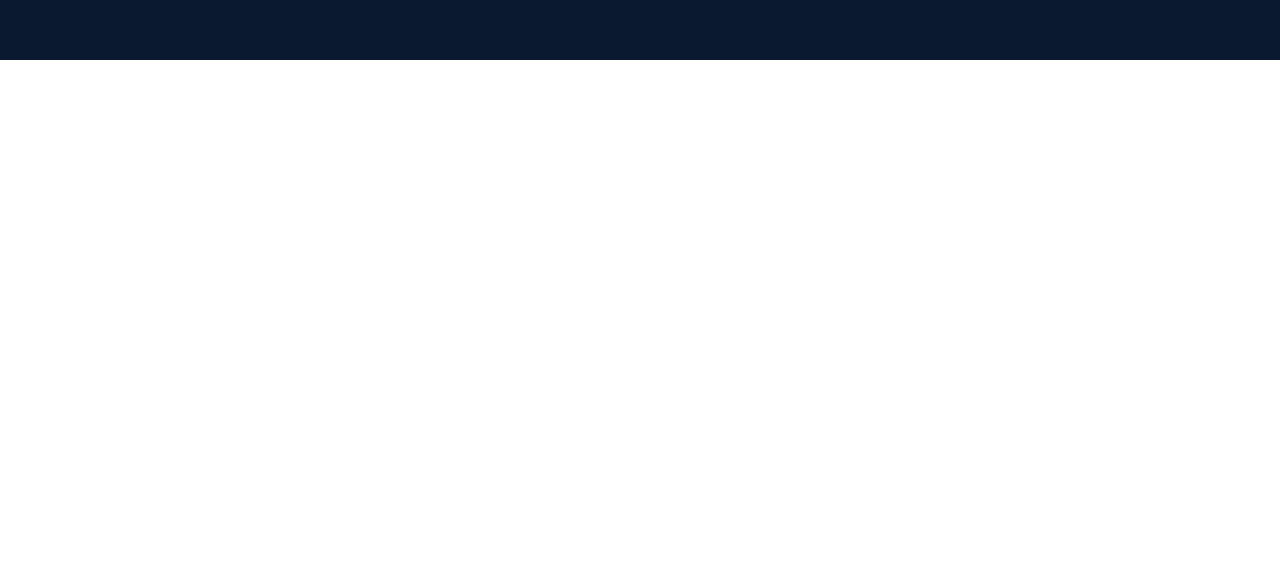
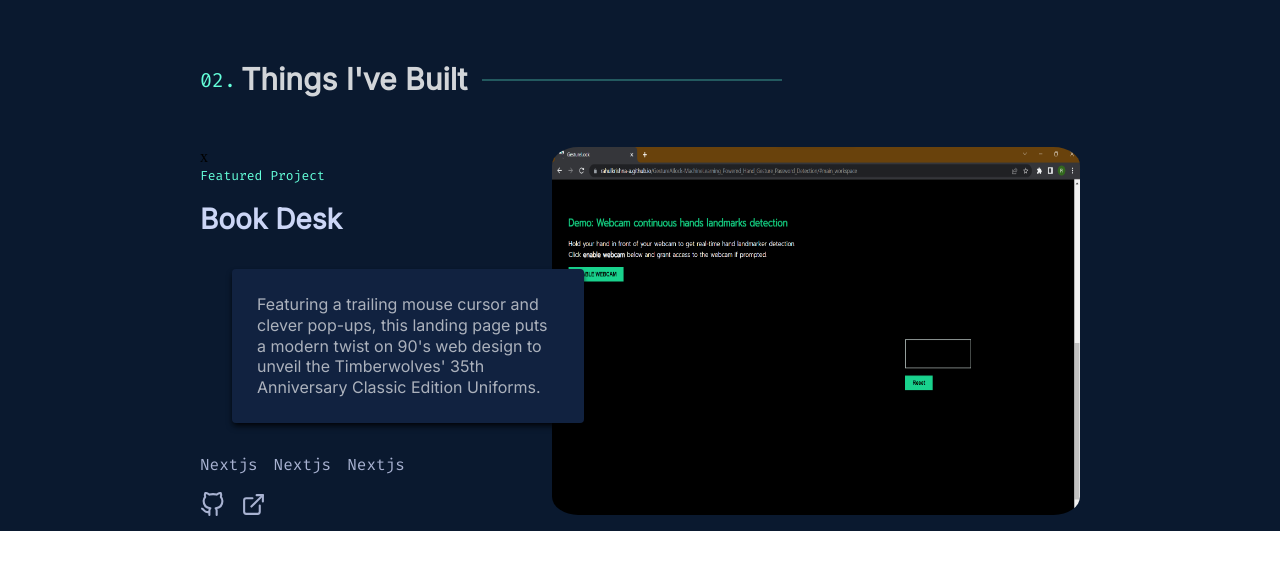
Before and after one commit to RahulKrishna-A/Portfolio, a React (Vite) app in the folder Portfolio/: page / in a window 1280 px wide. Shown: the part 1748-2317 px from the top of the page. Before the commit the page ends 1808 px from the top, so only its background shows below. Built offline with nearby package versions, Linux system fonts and the light colour scheme.

Commit message:
Added basic structure of Project

```diff
--- a/Portfolio/src/Sections/Comps Stylesheets/About_left.css
+++ b/Portfolio/src/Sections/Comps Stylesheets/About_left.css
@@ -40,7 +40,7 @@
 .line_horizontal{
     height: 0;
     width: 300px;
-    border:1px solid rgba(136, 146, 176, 0.68);
+    border:0.5px solid rgba(100, 255, 218, 0.28);
     margin-left: 10px;
     display: inline-block;
 }
--- /dev/null
+++ b/Portfolio/src/Sections/Comps Stylesheets/Projects.css
@@ -0,0 +1,92 @@
+.project_container{
+    width:100%;
+    height:25rem;
+    /*background-color: #f3b30e;*/
+    padding: 1rem 0;
+    margin: 2rem 0 3rem 0;
+    display: flex;
+}
+.Featured_Project{
+    font-size: 13px;
+    color: var(--green);
+    font-family: var(--font-mono);
+    font-weight: 400;
+    margin-bottom: 1rem;
+}
+
+.Project_Name{
+    color: var(--lightest-slate);
+    font-size: clamp(24px, 5vw, 28px);
+    font-family: var(--font-sans);
+    font-weight: 600;
+
+}
+
+@media (max-width: 500px) {
+    .Project_Name{
+        font-size: 18px;
+    }
+
+}
+
+.Project_Description{
+    width: 100%;
+    box-shadow:0 4px 6px -1px rgba(0,0,0,.7) ,0 2px 4px -2px rgba(0,0,0,.7) ;
+    position: relative;
+    z-index: 2;
+    padding: 25px;
+    border-radius:4px;
+    background-color: var(--light-navy);
+    color: rgba(255, 255, 255, 0.65);
+    font-family: var(--font-sans);
+    margin-top: 2rem;
+    left:2rem;
+}
+
+.Project_tech{
+    display: flex;
+    margin-top:2rem;
+    gap:1rem;
+    font-family: var(--font-mono);
+    color:var(--light-slate) ;
+}
+
+.project-links{
+    margin-top: 1rem;
+}
+.Project_svgs{
+    margin-right: 1rem;
+
+}
+.Project_svgs svg{
+    height: 25px;
+    width: 25px;
+    color: var(--light-slate);
+
+}
+
+.Project_svgs:hover svg{
+
+    color: var(--green);
+
+}
+.project_left{
+    width: 40%;
+}
+.project_right{
+    width: 60%;
+    /*background-color: #2f81f7;*/
+}
+
+.project_right img{
+    transition: box-shadow .3s ease-in;
+}
+.project_right:hover img{
+    box-shadow: 8px 8px 2.5px -2.5px rgba(100, 255, 218, 0.37);
+    /*background-color: #2f81f7;*/
+}
+.project_right img{
+    height: 100%;
+    width: 100%;
+    border-radius: 5%;
+}
--- /dev/null
+++ b/Portfolio/src/Sections/Comps/Projects.jsx
@@ -0,0 +1,46 @@
+import "../Comps Stylesheets/Projects.css"
+import img from "../Comps/img.png"
+
+function Projects(props) {
+    return (<div className={"project_container"} key={props.key}>
+        <div className={"project_left"}>x
+            <p className={"Featured_Project"}>Featured Project</p>
+            <p className={"Project_Name"}>Book Desk</p>
+            <div className={"Project_Description"}>Featuring a trailing mouse cursor and clever pop-ups, this landing
+                page puts a modern twist on 90's web design to unveil the Timberwolves' 35th Anniversary Classic Edition
+                Uniforms.
+            </div>
+            <div className={"Project_tech"}>
+                <a>Nextjs</a>
+                <a>Nextjs</a>
+                <a>Nextjs</a>
+            </div>
+            <div className="project-links"><a className={"Project_svgs"} href="" aria-label="GitHub Link"
+                                              rel="noopener noreferrer" target="_blank">
+                <svg xmlns="http://www.w3.org/2000/svg" role="img" viewBox="0 0 24 24" fill="none" stroke="currentColor"
+                     stroke-width="2" stroke-linecap="round" stroke-linejoin="round" className="feather feather-github">
+                    <title>GitHub</title>
+                    <path
+                        d="M9 19c-5 1.5-5-2.5-7-3m14 6v-3.87a3.37 3.37 0 0 0-.94-2.61c3.14-.35 6.44-1.54 6.44-7A5.44 5.44 0 0 0 20 4.77 5.07 5.07 0 0 0 19.91 1S18.73.65 16 2.48a13.38 13.38 0 0 0-7 0C6.27.65 5.09 1 5.09 1A5.07 5.07 0 0 0 5 4.77a5.44 5.44 0 0 0-1.5 3.78c0 5.42 3.3 6.61 6.44 7A3.37 3.37 0 0 0 9 18.13V22"></path>
+                </svg>
+            </a><a href="" aria-label="Live site" className="external Project_svgs"
+                   rel="noopener noreferrer" target="_blank">
+                <svg xmlns="http://www.w3.org/2000/svg" role="img" viewBox="0 0 24 24" fill="none" stroke="currentColor"
+                     stroke-width="2" stroke-linecap="round" stroke-linejoin="round"
+                     className="feather feather-external-link"><title>External Link</title>
+                    <path d="M18 13v6a2 2 0 0 1-2 2H5a2 2 0 0 1-2-2V8a2 2 0 0 1 2-2h6"></path>
+                    <polyline points="15 3 21 3 21 9"></polyline>
+                    <line x1="10" y1="14" x2="21" y2="3"></line>
+                </svg>
+            </a></div>
+        </div>
+
+        <div className={"project_right"}>
+            <a href={"https://www.google.com"} target={"_blank"}>
+                <img src={img}></img></a>
+        </div>
+
+    </div>)
+}
+
+export default Projects
--- a/Portfolio/src/Sections/Section StyleSheets/Work.css
+++ b/Portfolio/src/Sections/Section StyleSheets/Work.css
@@ -20,3 +20,24 @@
         padding: 18vh  25px 0 25px;
     }
 }
+
+.Work_header{
+    display: flex;
+    align-items: center;
+    gap: 5px;
+
+}
+.Work_header p:nth-child(1){
+    color: var(--green);
+    font-family: var(--font-mono);
+    font-size: clamp(16px,3vw,20px);
+
+
+}
+.Work_header p:nth-child(2){
+    color: rgba(255, 255, 255, 0.82);
+    font-family: var(--font-sans);
+    font-weight: 600;
+    font-size: clamp(26px,4vw,30px);
+
+}
--- a/Portfolio/src/Sections/Work.jsx
+++ b/Portfolio/src/Sections/Work.jsx
@@ -1,10 +1,18 @@
 import "./Section StyleSheets/Work.css"
+import {motion} from "framer-motion";
+import Projects from "./Comps/Projects.jsx";
 
 
 function Work(){
     return(<div id={"Work_container"} className={"Whole_app"}>
         <div id={"Work_wrapper"}>
-
+            <div className={"Work_header"}>
+                <p>02.
+                </p>
+                <p>Things I've Built</p>
+                <div className={"line_horizontal"}></div>
+            </div>
+            <Projects/>
         </div>
     </div>)
 
```
Also changed, not shown: Portfolio/src/Sections/Comps/img.png (added).
